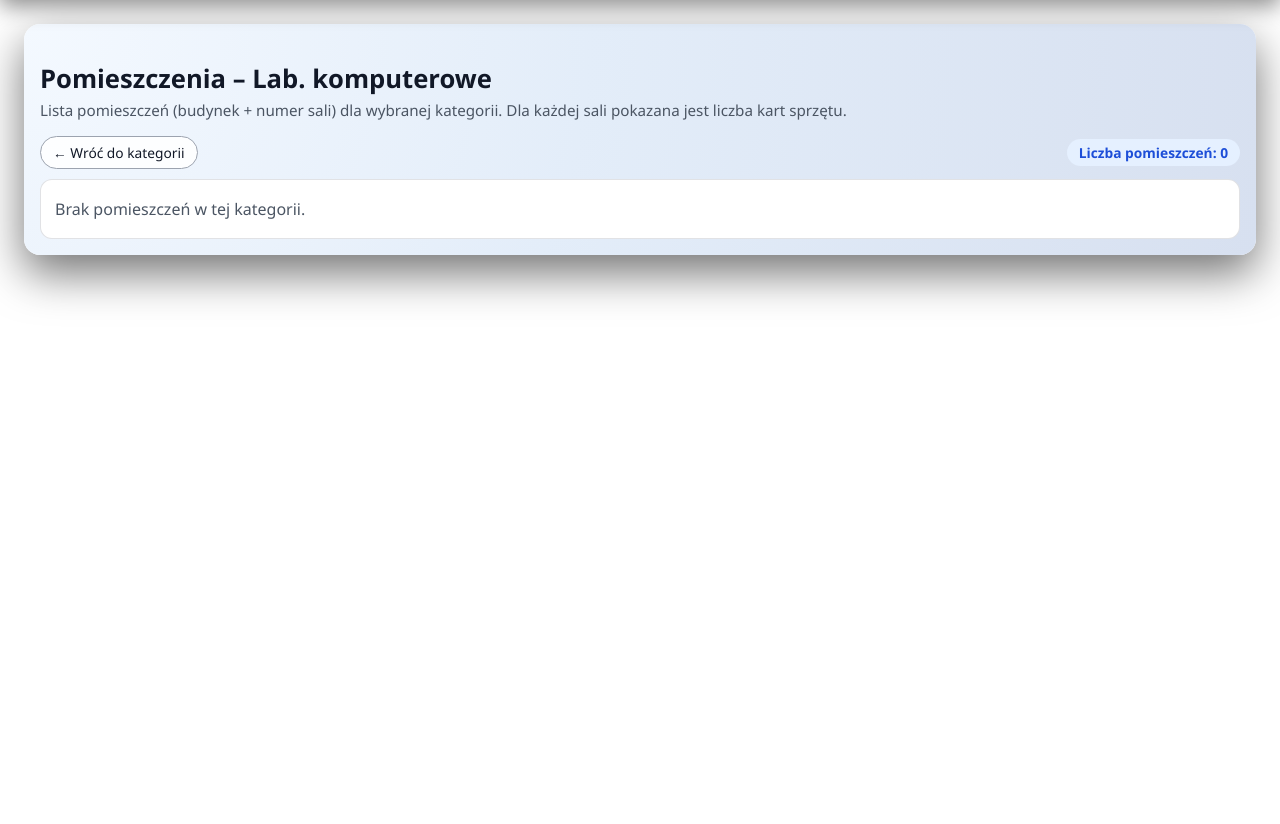
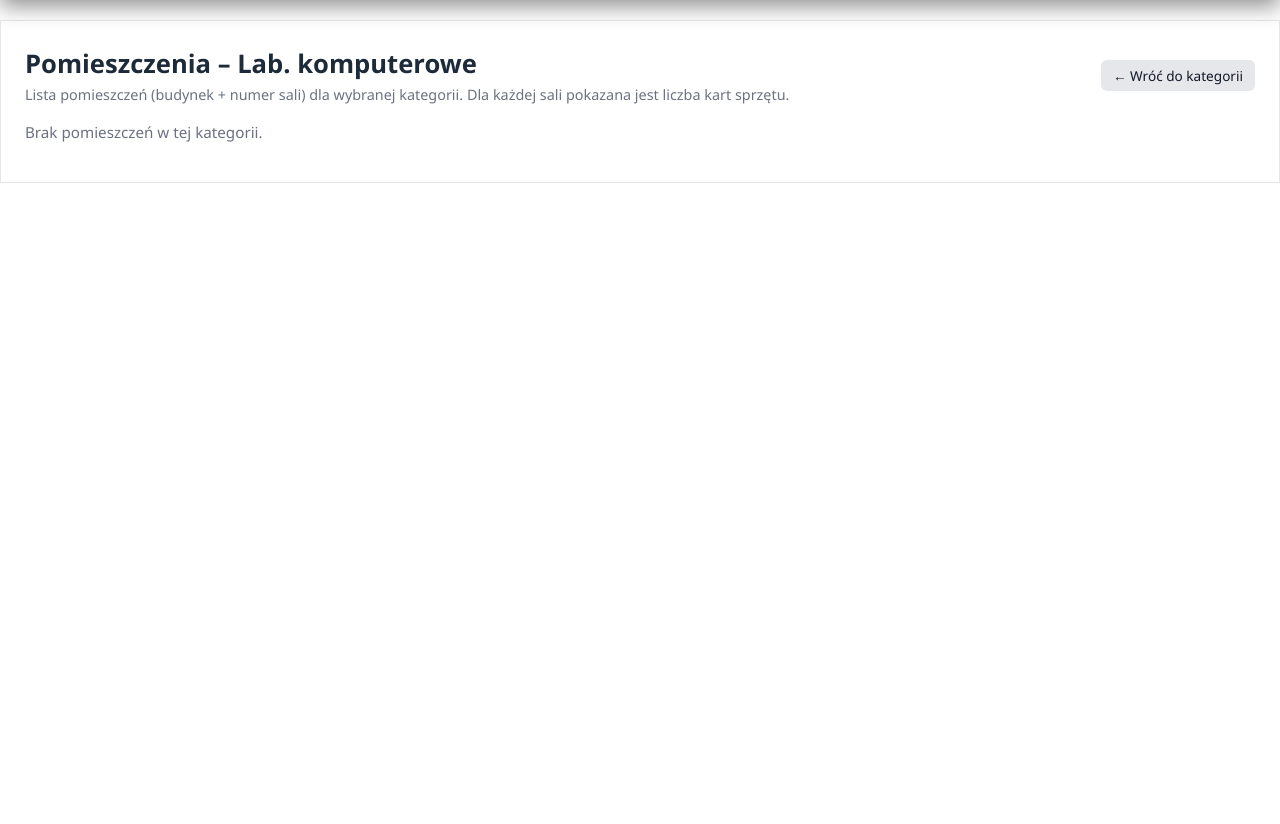
Before and after one commit to egonsan/baza-django, a Django app: page /baza/pomieszczenia/LAB/ in a window 1280 px wide. Shown: the part 55-879 px from the top of the page. After the commit the page ends 238 px from the top, so only its background shows below. Run offline with Django 5.2, Linux system fonts and the light colour scheme; the visitor is signed in with stand-in values (Sample User, id 1); data that the repository does not hold is empty.

Commit message:
UI: rozszerzenie widoku Pomieszczenia + dopasowanie wyglądu do Magazyn/Pracownicy

```diff
--- a/templates/equipment/rooms_category_detail.html
+++ b/templates/equipment/rooms_category_detail.html
@@ -1,169 +1,137 @@
 {% extends "sprzet/base.html" %}
+{% block content %}
 
-{% block content %}
 <style>
-    .rooms-cat-page {
-        max-width: 1200px;
-        margin: 24px auto;
-        padding: 16px;
-        border-radius: 16px;
-        background: radial-gradient(circle at top left, #f4f9ff 0, #e3edf9 45%, #d7e0f0 100%);
-        box-shadow: 0 18px 45px rgba(0, 0, 0, 0.55);
+    .panel {
+        background: #ffffff;
+        padding: 25px 24px;
+        width: 100%;
+        margin: 20px 0;
+        border: 1px solid #e5e7eb;
+        box-sizing: border-box;
+        max-width: 100%;
+        overflow-x: auto;
     }
 
-    .rooms-cat-header-main {
-        font-size: 1.6rem;
-        font-weight: 700;
-        margin-bottom: 4px;
-        color: #111827;
+    .panel-header {
+        display: flex;
+        justify-content: space-between;
+        align-items: center;
+        gap: 16px;
+        margin-bottom: 18px;
     }
 
-    .rooms-cat-header-sub {
-        margin: 0 0 16px 0;
-        color: #4b5563;
+    .panel-title-box {
+        display: flex;
+        flex-direction: column;
+        gap: 4px;
+    }
+
+    .panel-header h1 {
+        margin: 0;
+        font-size: 1.6rem;
+        font-weight: 600;
+        color: #1d2a3a;
+    }
+
+    .panel-subtitle {
+        margin: 0;
+        font-size: 0.9rem;
+        color: #6b7280;
+    }
+
+    .btn-back {
+        display: inline-block;
+        padding: 6px 12px;
+        background: #e5e7eb;
+        color: #111827;
+        text-decoration: none;
+        border-radius: 6px;
+        font-size: 0.85rem;
+        transition: background 0.2s;
+        white-space: nowrap;
+    }
+
+    .btn-back:hover {
+        background: #d1d5db;
+    }
+
+    table.rooms-table {
+        width: 100%;
+        border-collapse: collapse;
+        background: #ffffff;
+    }
+
+    table.rooms-table th,
+    table.rooms-table td {
+        padding: 14px 12px;
+        text-align: left;
+        border-bottom: 1px solid #e3e6ec;
         font-size: 0.95rem;
     }
 
-    .rooms-cat-topbar {
-        display: flex;
-        justify-content: space-between;
-        align-items: center;
-        margin-bottom: 10px;
-        gap: 8px;
-    }
-
-    .rooms-back-btn {
-        display: inline-flex;
-        align-items: center;
-        gap: 6px;
-        padding: 6px 12px;
-        border-radius: 999px;
-        border: 1px solid #9ca3af;
-        background: rgba(255, 255, 255, 0.9);
-        color: #111827;
-        text-decoration: none;
-        font-size: 0.86rem;
-        font-weight: 500;
-    }
-
-    .rooms-back-btn:hover {
-        background: #f3f4f6;
-    }
-
-    .rooms-cat-count-pill {
-        display: inline-flex;
-        align-items: center;
-        padding: 4px 12px;
-        border-radius: 999px;
-        background: #e5f0ff;
-        color: #1d4ed8;
-        font-size: 0.86rem;
+    table.rooms-table th {
+        background: #f1f3f7;
         font-weight: 600;
-    }
-
-    .rooms-cat-table-wrapper {
-        border-radius: 12px;
-        overflow: hidden;
-        border: 1px solid rgba(15, 23, 42, 0.12);
-        background: #ffffff;
-    }
-
-    .rooms-cat-table {
-        width: 100%;
-        border-collapse: collapse;
-        font-size: 0.94rem;
-    }
-
-    .rooms-cat-table thead {
-        background: #f9fafb;
-    }
-
-    .rooms-cat-table th,
-    .rooms-cat-table td {
-        padding: 10px 12px;
-        text-align: left;
-        border-bottom: 1px solid #e5e7eb;
-        color: #111827;
-    }
-
-    .rooms-cat-table th {
-        font-weight: 600;
-        font-size: 0.88rem;
-        text-transform: uppercase;
-        letter-spacing: 0.04em;
-        color: #6b7280;
-    }
-
-    .rooms-cat-table tr:last-child td {
-        border-bottom: none;
-    }
-
-    .rooms-cat-table tbody tr:hover {
-        background: #f3f4f6;
-    }
-
-    .rooms-cat-actions {
-        text-align: right;
+        color: #1b2636;
         white-space: nowrap;
     }
 
-    .rooms-cat-btn {
-        display: inline-flex;
-        align-items: center;
-        gap: 6px;
-        padding: 5px 11px;
-        border-radius: 999px;
-        border: 1px solid #2563eb;
-        color: #1d4ed8;
-        background: transparent;
-        text-decoration: none;
-        font-size: 0.86rem;
-        font-weight: 500;
+    table.rooms-table tbody tr:hover {
+        background: #f7f8fb;
     }
 
-    .rooms-cat-btn:hover {
-        background: #eff6ff;
+    .actions-cell {
+        white-space: nowrap;
+        text-align: right;
     }
 
-    .rooms-cat-empty {
-        padding: 18px 14px;
-        color: #4b5563;
+    .btn-details {
+        display: inline-block;
+        padding: 6px 12px;
+        background: #193b6b;
+        color: white;
+        text-decoration: none;
+        border-radius: 6px;
+        font-size: 0.85rem;
+        transition: background 0.2s;
+        white-space: nowrap;
     }
 
-    @media (max-width: 768px) {
-        .rooms-cat-page {
-            margin: 16px;
-            padding: 12px;
+    .btn-details:hover {
+        background: #102947;
     }
+
+    .rooms-empty {
+        margin-top: 8px;
+        font-size: 0.95rem;
+        color: #6b7280;
     }
 </style>
 
-<div class="rooms-cat-page">
-    <h2 class="rooms-cat-header-main">Pomieszczenia – {{ category_label }}</h2>
-    <p class="rooms-cat-header-sub">
+<div class="panel">
+    <div class="panel-header">
+        <div class="panel-title-box">
+            <h1>Pomieszczenia – {{ category_label }}</h1>
+            <p class="panel-subtitle">
                 Lista pomieszczeń (budynek + numer sali) dla wybranej kategorii.
                 Dla każdej sali pokazana jest liczba kart sprzętu.
             </p>
-
-    <div class="rooms-cat-topbar">
-        <a href="{% url 'equipment:rooms_dashboard' %}" class="rooms-back-btn">
-            &larr; Wróć do kategorii
-        </a>
-
-        <span class="rooms-cat-count-pill">
-            Liczba pomieszczeń: {{ rooms|length }}
-        </span>
         </div>
 
-    <div class="rooms-cat-table-wrapper">
+        <a href="{% url 'equipment:rooms_dashboard' %}" class="btn-back">
+            ← Wróć do kategorii
+        </a>
+    </div>
+
     {% if rooms %}
-            <table class="rooms-cat-table">
+        <table class="rooms-table">
             <thead>
                 <tr>
                     <th>Budynek</th>
                     <th>Pomieszczenie</th>
                     <th>Liczba kart</th>
-                        <th class="rooms-cat-actions">Akcje</th>
+                    <th>Akcje</th>
                 </tr>
             </thead>
             <tbody>
@@ -171,13 +139,11 @@
                 <tr>
                     <td>{{ r.building }}</td>
                     <td>{{ r.room }}</td>
-                            <td>
-                                {{ r.equipment_count }}
-                            </td>
-                            <td class="rooms-cat-actions">
+                    <td>{{ r.equipment_count }}</td>
+                    <td class="actions-cell">
                         <a href="{% url 'equipment:room_equipment_list' category_code r.building r.room %}"
-                                   class="rooms-cat-btn">
-                                    Przejdź do listy
+                           class="btn-details">
+                            Sprzęt w tej sali
                         </a>
                     </td>
                 </tr>
@@ -185,10 +151,10 @@
             </tbody>
         </table>
     {% else %}
-            <div class="rooms-cat-empty">
+        <p class="rooms-empty">
             Brak pomieszczeń w tej kategorii.
-            </div>
+        </p>
     {% endif %}
 </div>
-</div>
+
 {% endblock %}
```
Also changed, not shown: templates/equipment/room_equipment_list.html (+125 -160 lines), templates/equipment/rooms_overview.html (+81 -105 lines). Lines whose indentation alone changed are shown as unchanged.
